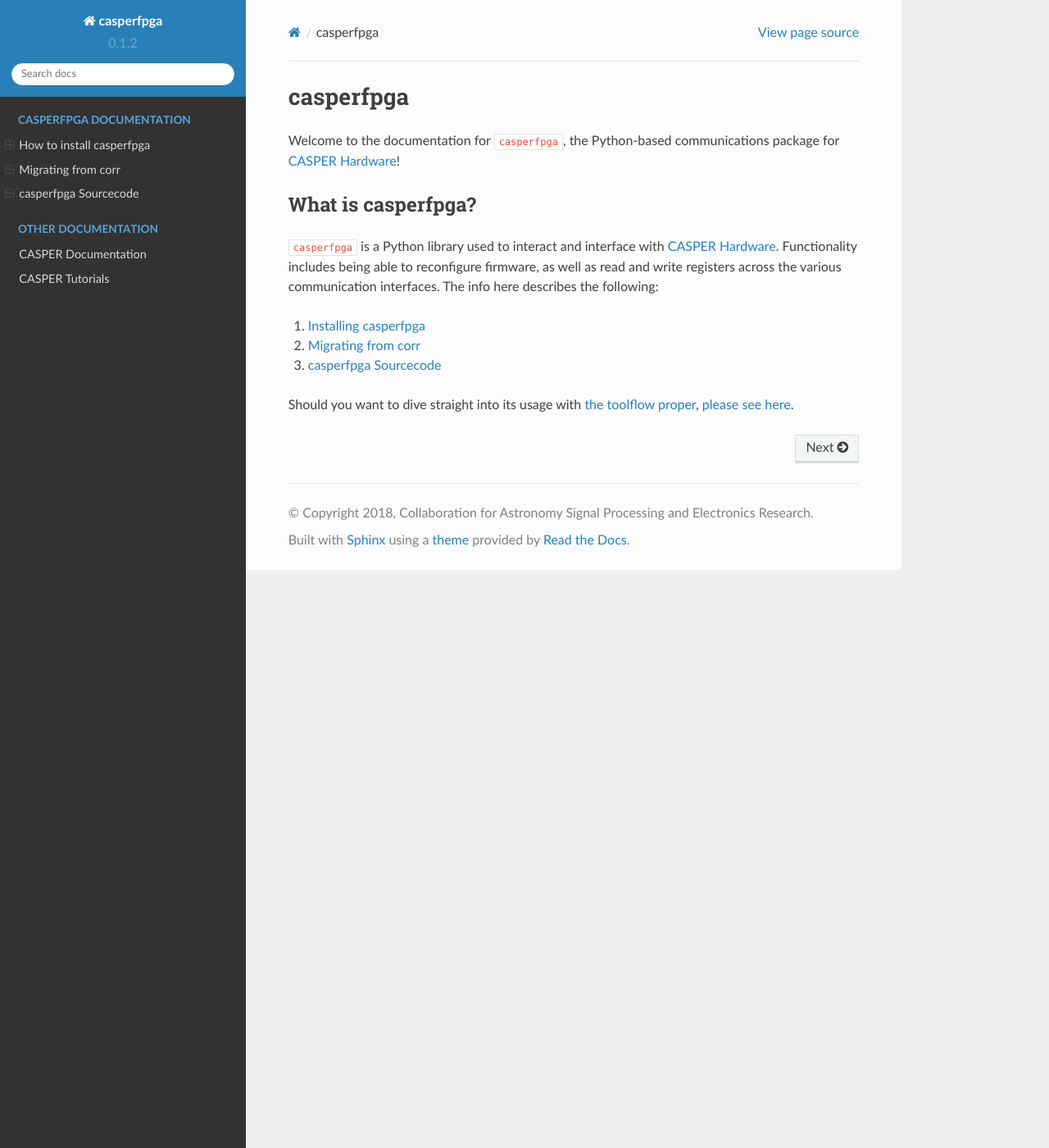
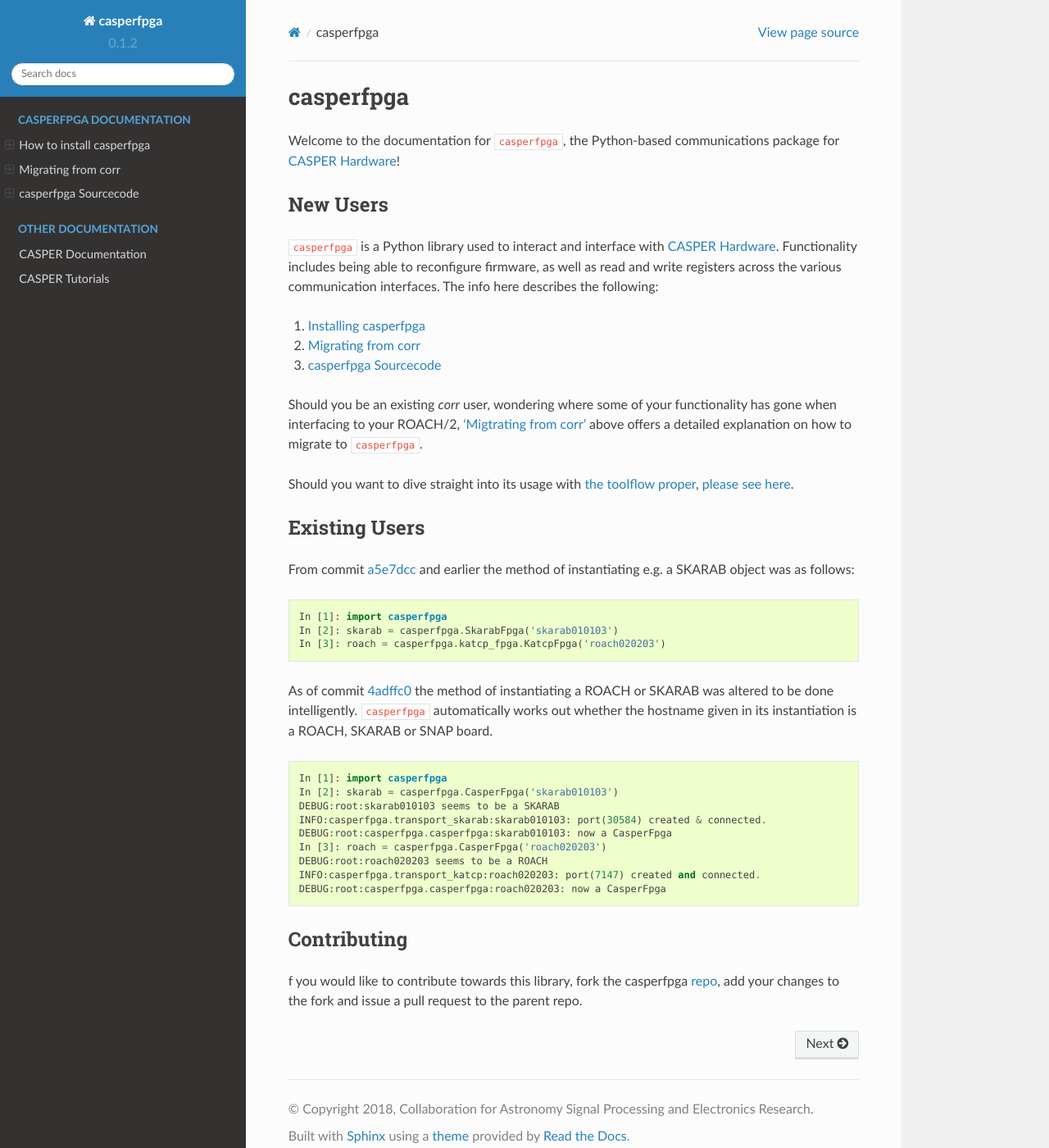
Before and after one commit to ska-sa/casperfpga, a Sphinx documentation site: the page built from docs/index.rst, in a window 1280 px wide and 1400 px high. Shown: the whole window at 82% size. Built offline with Sphinx 7.4.7 and the Read the Docs theme 2.0.0, drawn with Linux system fonts in a browser that asks for light colours; formulas are drawn with MathJax 3; the version number is read from the project's files by our own code.

Commit message:
Documentation update: Updated README with latest install information Updated index.rst to include some info from the README Cleaned up How-to-install-casperfpga

```diff
--- a/docs/index.rst
+++ b/docs/index.rst
@@ -4,8 +4,8 @@
 
 Welcome to the documentation for ``casperfpga``, the Python-based communications package for `CASPER Hardware <https://casper.berkeley.edu/wiki/Hardware>`__!
 
-What is casperfpga?
-###################
+New Users
+#########
 
 ``casperfpga`` is a Python library used to interact and interface with `CASPER Hardware <https://casper.berkeley.edu/wiki/Hardware>`__. Functionality includes being able to reconfigure firmware, as well as read and write registers across the various communication interfaces. The info here describes the following:
 
@@ -13,8 +13,38 @@
 2. :doc:`Migrating from corr <migrating_from_corr>`
 3. :doc:`casperfpga Sourcecode <casperfpga>`
 
+Should you be an existing `corr` user, wondering where some of your functionality has gone when interfacing to your ROACH/2, `'Migtrating from corr' <https://github.com/casper-astro/casperfpga/wiki/Migrating-from-corr-to-casperfpga>`__ above offers a detailed explanation on how to migrate to ``casperfpga``.
+
 Should you want to dive straight into its usage with `the toolflow proper <https://casper-toolflow.readthedocs.io/en/latest/>`__, `please see here <https://casper-tutorials.readthedocs.io/en/latest/>`__.
 
+Existing Users
+##############
+
+From commit `a5e7dcc <https://github.com/ska-sa/casperfpga/tree/a5e7dcc05d4b0234d05e808fc6b8ab91485b8051>`__ and earlier the method of instantiating e.g. a SKARAB object was as follows:
+
+.. code-block:: python
+
+   In [1]: import casperfpga
+   In [2]: skarab = casperfpga.SkarabFpga('skarab010103')
+   In [3]: roach = casperfpga.katcp_fpga.KatcpFpga('roach020203')
+
+As of commit `4adffc0 <https://github.com/ska-sa/casperfpga/commit/4adffc0994c56c38dafe6a395d3ed94e8e9477cc>`__ the method of instantiating a ROACH or SKARAB was altered to be done intelligently. ``casperfpga`` automatically works out whether the hostname given in its instantiation is a ROACH, SKARAB or SNAP board.
+
+.. code-block:: python
+
+   In [1]: import casperfpga
+   In [2]: skarab = casperfpga.CasperFpga('skarab010103')
+   DEBUG:root:skarab010103 seems to be a SKARAB
+   INFO:casperfpga.transport_skarab:skarab010103: port(30584) created & connected.
+   DEBUG:root:casperfpga.casperfpga:skarab010103: now a CasperFpga
+   In [3]: roach = casperfpga.CasperFpga('roach020203')
+   DEBUG:root:roach020203 seems to be a ROACH
+   INFO:casperfpga.transport_katcp:roach020203: port(7147) created and connected.
+   DEBUG:root:casperfpga.casperfpga:roach020203: now a CasperFpga
+
+Contributing
+############
+f you would like to contribute towards this library, fork the casperfpga `repo <https://github.com/casper-astro/casperfpga>`__, add your changes to the fork and issue a pull request to the parent repo.
 
 .. toctree::
     :hidden:
```
Also changed, not shown: README.md (+16 -2 lines), docs/How-to-install-casperfpga.md (+2 -5 lines).
